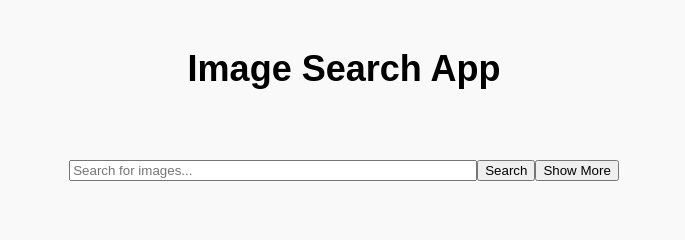
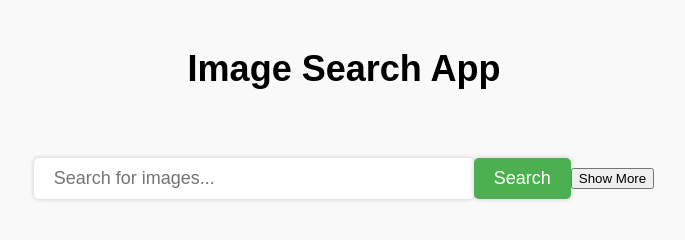
Before and after one commit to rashima200/ImageSearchApp, a plain HTML site: page index.html in a window 1280 px wide. Shown: the whole page, without its empty margins (296-981 px from the left). Drawn offline with Linux system fonts and the light colour scheme.

Commit message:
feat:search button is added

```diff
--- a/style.css
+++ b/style.css
@@ -21,4 +21,21 @@ form{
 #search-input{
     width: 60%;
     max-width: 400px;
+    padding: 10px 20px;
+    border: none;
+    box-shadow: 0 0 5px rgba(0, 0, 0, 0.2);
+    border-radius: 5px;
+    font-size: 18px;
+    color: #333;
+
 }
+#search-button{
+    padding: 10px 20px;
+    background-color: #4caf50;
+    color: white;
+    border: none;
+    font-size: 18px;
+    box-shadow: 0 0 5px rgba(0, 0, 0, .2);
+    cursor: pointer;
+    border-radius: 5px;
+}
```
